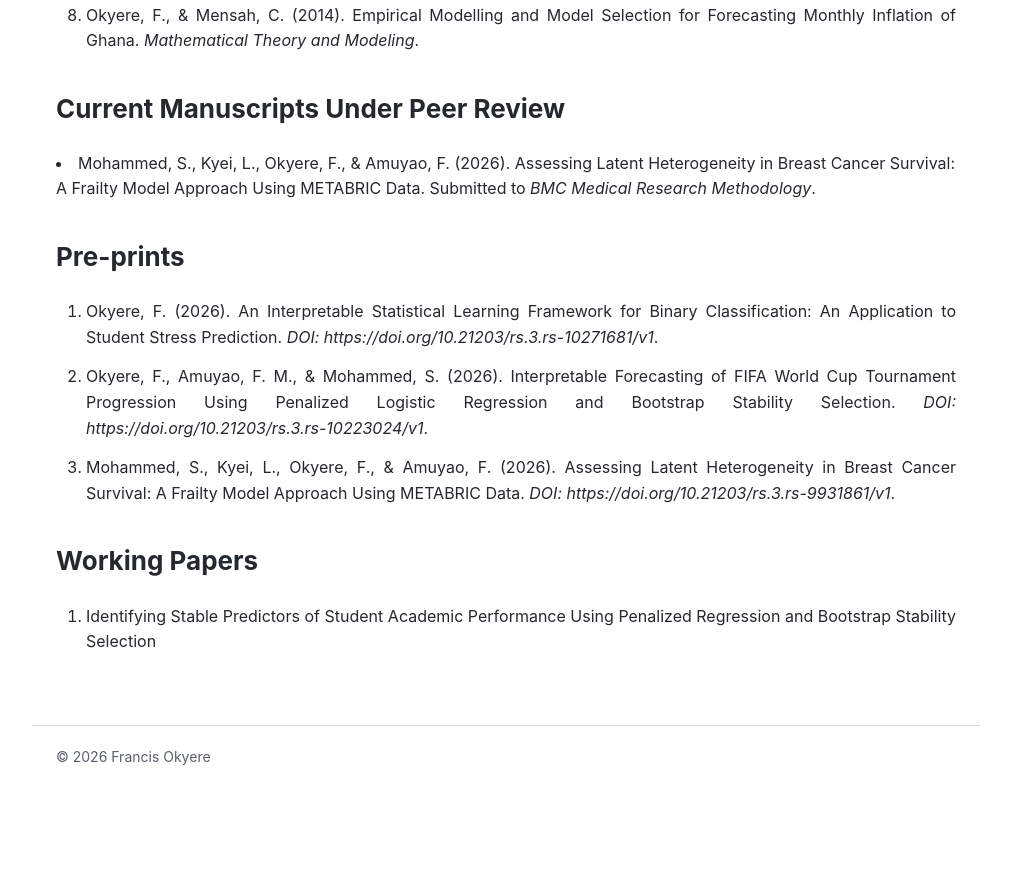
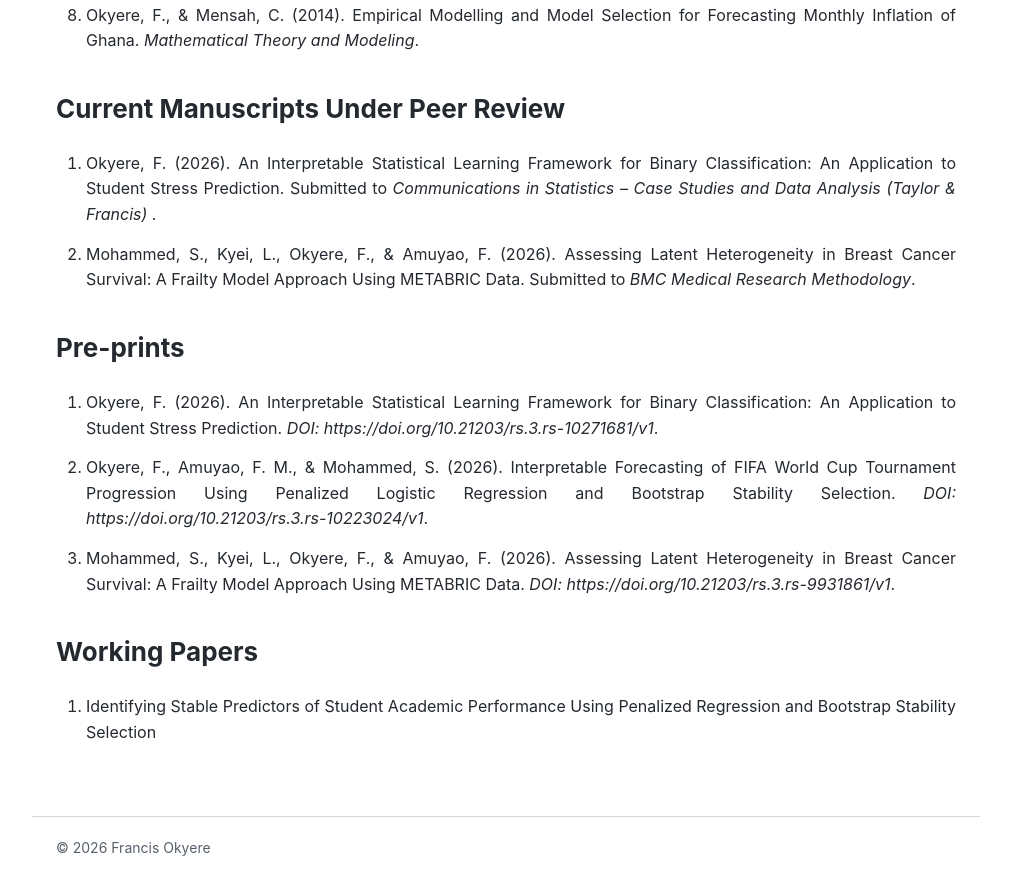
Before and after one commit to francisokyeregh/francisokyeregh.github.io, a plain HTML site: page publications.html in a window 1280 px wide. Shown: the part 808-1703 px from the top of the page, without its empty margins (134-1145 px from the left). Before the commit the page ends 1616 px from the top, so only its background shows below. Drawn offline with Linux system fonts and the light colour scheme.

Commit message:
Update publications.html

```diff
--- a/publications.html
+++ b/publications.html
@@ -144,7 +144,10 @@
 
   <h2>Current Manuscripts Under Peer Review</h2>
 
-    <li>Mohammed, S., Kyei, L., Okyere, F., & Amuyao, F. (2026). Assessing Latent Heterogeneity in Breast Cancer Survival: A Frailty Model Approach Using METABRIC Data. Submitted to <em>BMC Medical Research Methodology</em>.</li>
+  <ol>
+    <li>Okyere, F. (2026). An Interpretable Statistical Learning Framework for Binary Classification: An Application to Student Stress Prediction. Submitted to <em>Communications in Statistics – Case Studies and Data Analysis (Taylor & Francis) </em>.</li>
+
+     <li>Mohammed, S., Kyei, L., Okyere, F., & Amuyao, F. (2026). Assessing Latent Heterogeneity in Breast Cancer Survival: A Frailty Model Approach Using METABRIC Data. Submitted to <em>BMC Medical Research Methodology</em>.</li>
    </ol>
 
    <h2>Pre-prints</h2>
```
